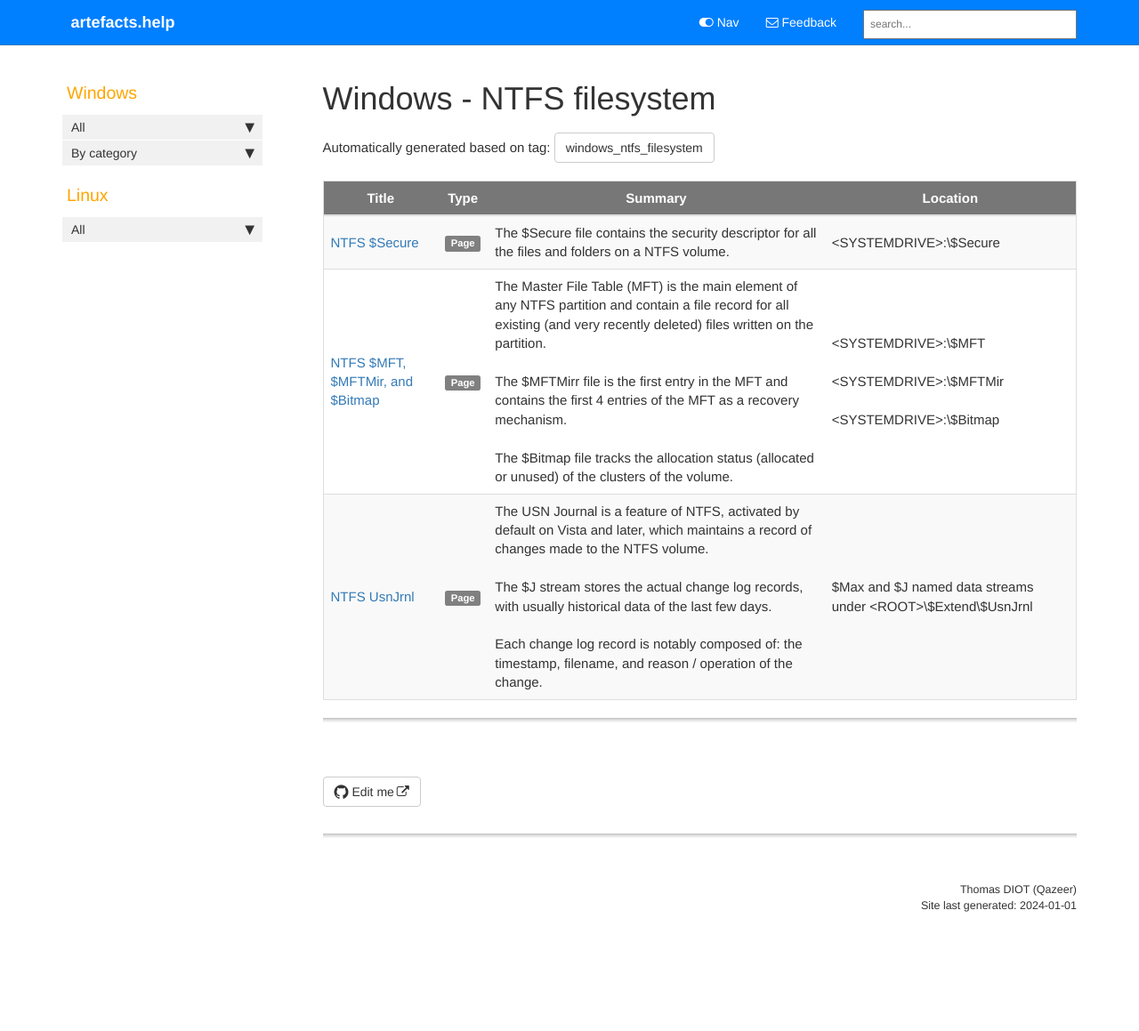
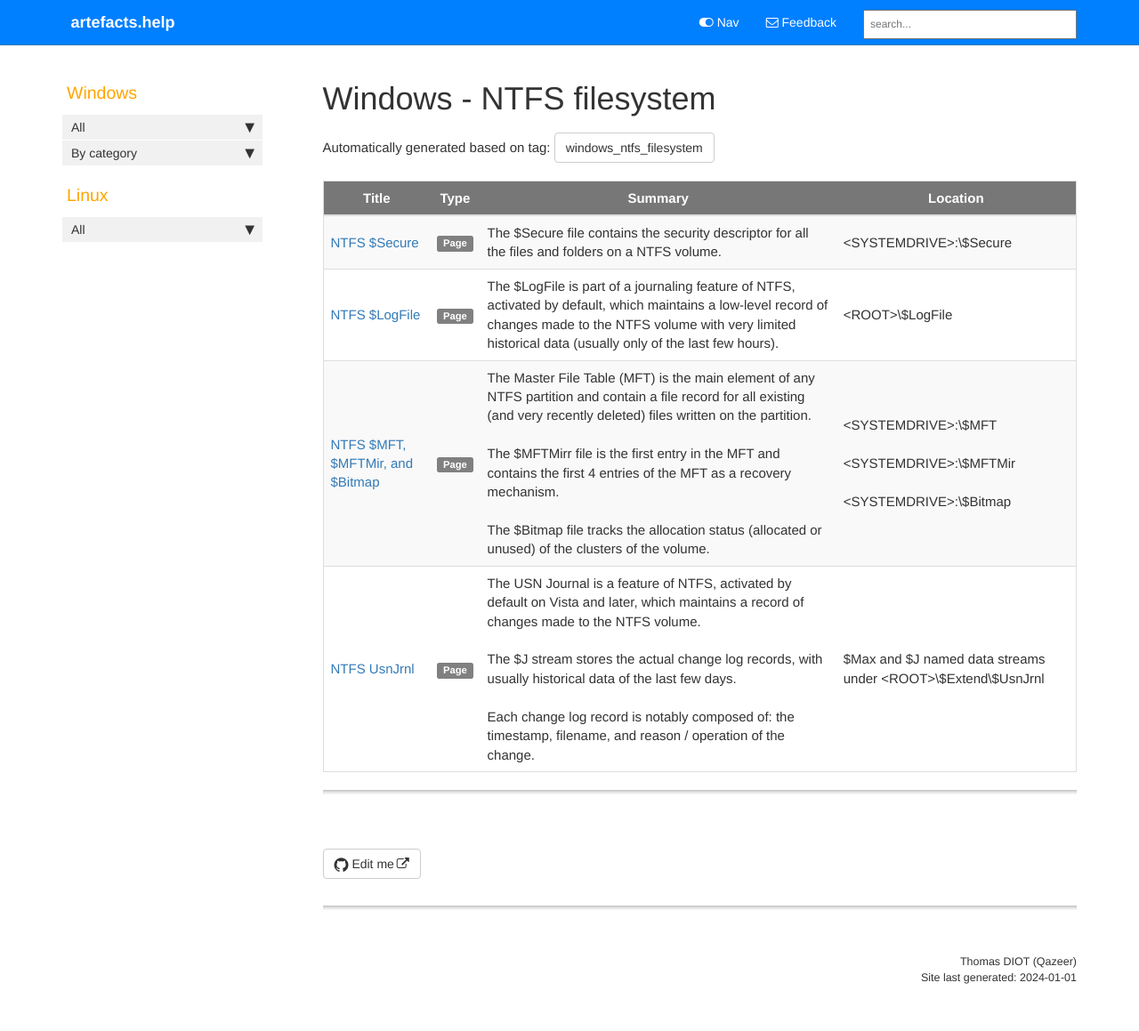
Before and after one commit to Qazeer/artefacts.help, a Jekyll site: the page built from pages/tags/tag_windows_ntfs_filesystem.md, in a window 1280 px wide. Shown: the whole page at 89% size. Built offline with Jekyll 4.4.1, drawn with Linux system fonts in a browser that asks for light colours; our own code applies the rules of GitHub Pages for plain Markdown files; comment, search, counter and statistics services are not loaded; before the commit the page ends 1078 px from its top, so only the background shows below that.

Commit message:
[Artefact] $LogFile - init

```diff
--- a/_data/sidebars/sidebar.yml
+++ b/_data/sidebars/sidebar.yml
@@ -10,6 +10,10 @@ entries:
 
     - title: $Bitmap
       url: /windows_mft
+      output: web
+
+    - title: $LogFile
+      url: /windows_logfile
       output: web
 
     - title: $MFT
--- /dev/null
+++ b/pages/windows/logfile.md
@@ -0,0 +1,32 @@
+---
+title: NTFS $LogFile
+summary: 'The $LogFile is part of a journaling feature of NTFS, activated by default, which maintains a low-level record of changes made to the NTFS volume with very limited
+historical data (usually only of the last few hours).'
+keywords:
+tags:
+  - windows_ntfs_filesystem
+  - windows_file_knowledge
+location: '<ROOT>\$LogFile'
+last_updated: 2024-01-01
+sidebar: sidebar
+permalink: windows_logfile.html
+folder: windows
+---
+
+### Overview
+
+The `$LogFile` is part of a journaling feature of `NTFS`, activated by default,
+which maintains a low-level record of changes made to the `NTFS` volume.
+
+Every disk operation is journalized prior to being committed. In case of
+failure, such as a crash during an update, the `$LogFile` can be used to
+revert disk operations.
+
+### Information of interest
+
+As low-level operations are journalized, the `$LogFile` contains very limited
+historical data, usually only of the last few hours at most.
+
+### References
+
+  - [13Cubed - Introduction to MFTECmd - NTFS MFT and Journal Forensics](https://www.youtube.com/watch?v=_qElVZJqlGY)
```
